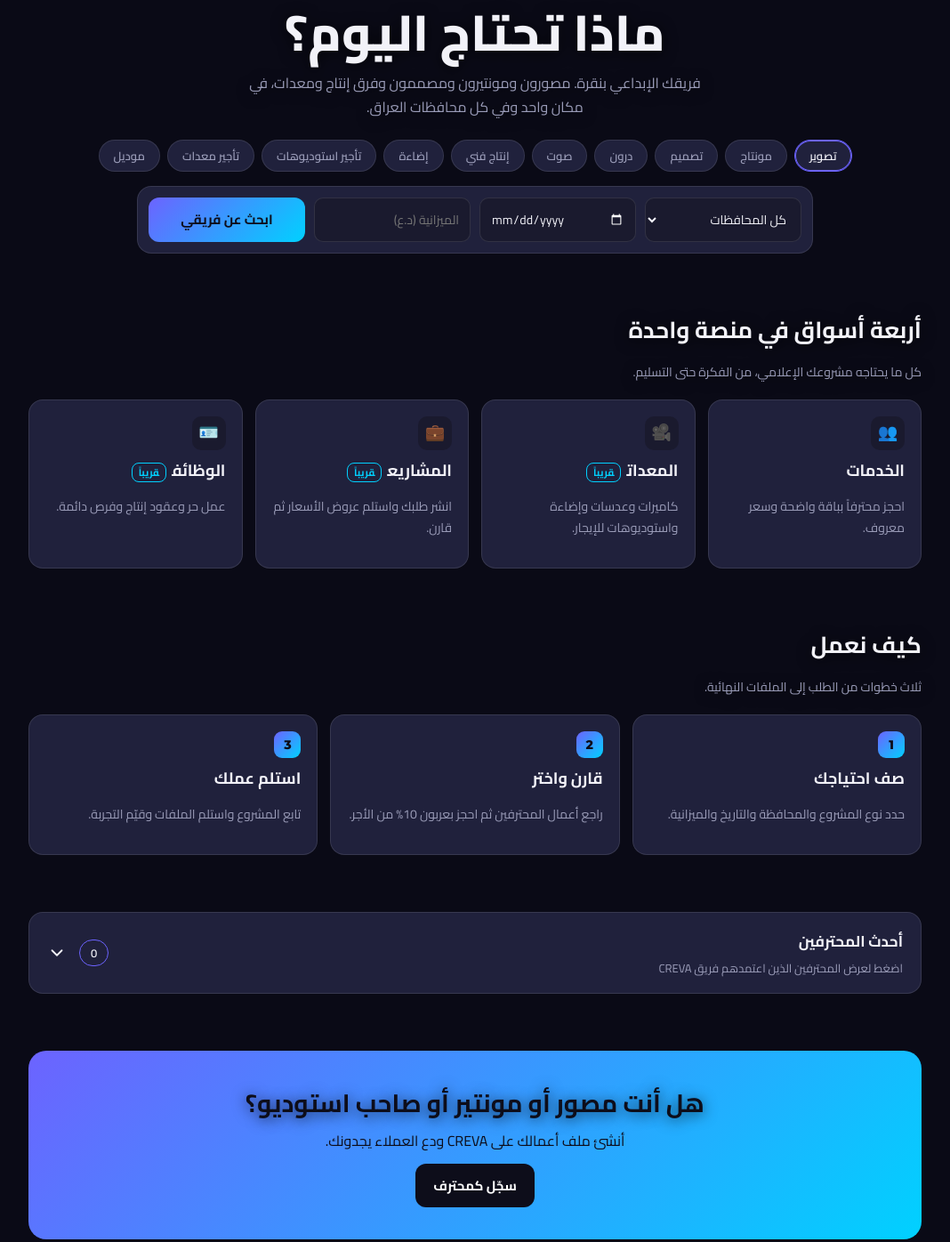
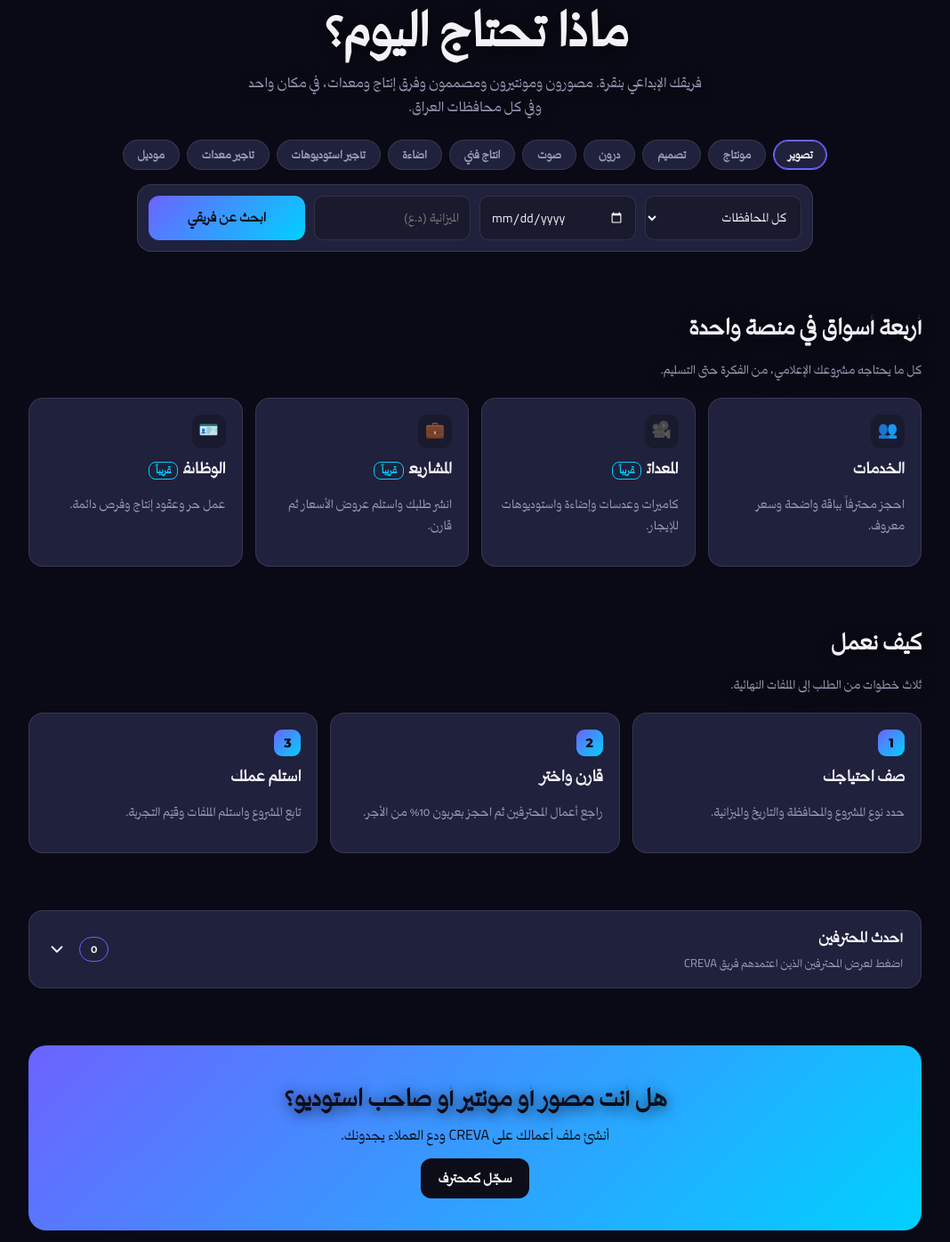
Before and after one commit to kutayba2017-dot/kutaybaali, a plain HTML site: page index.html in a window 1280 px wide. Shown: the part 853-2249 px from the top of the page at 89% size, without its empty margins (106-1174 px from the left). Drawn offline with nearby package versions, Linux system fonts and the light colour scheme; no server answers.

Commit message:
Use Najwa Arabic font for Arabic text (site and admin) (#6)
Claude-Session: https://claude.ai/code/session_017XksRYiGZ6i5jdba4uLCCi

Co-authored-by: Claude <noreply@anthropic.com>

```diff
--- a/index.html
+++ b/index.html
@@ -17,13 +17,15 @@
 <meta property="og:url" content="https://crevaiq.com/"><meta property="og:image" content="https://crevaiq.com/og-image.jpg"><meta property="og:image:type" content="image/jpeg"><meta property="og:image:width" content="1200"><meta property="og:image:height" content="630">
 <meta name="twitter:card" content="summary_large_image">
 <link href="https://fonts.googleapis.com/css2?family=Cairo:wght@400;600;700;800&family=Montserrat:wght@600;800&display=swap" rel="stylesheet">
+<link rel="preload" href="fonts/Najwa_Arabic_Regular.woff2" as="font" type="font/woff2" crossorigin>
 <style>
+@font-face{font-family:Najwa;src:url(fonts/Najwa_Arabic_Regular.woff2) format('woff2');font-weight:400;font-style:normal;font-display:swap}
 :root{color-scheme:dark;box-sizing:border-box;padding-top:env(safe-area-inset-top,0px);padding-bottom:env(safe-area-inset-bottom,0px);
 --bg:#13131f;--card:#20213c;--tx:#f2f2f8;--mu:#9a9cb8;--bd:rgba(255,255,255,.1);--in:#1A1A2E;--p:#6C63FF;--c:#00D1FF;--ok:#2ED47A;--g:linear-gradient(135deg,#6C63FF,#00D1FF)}
 html{scroll-padding-top:env(safe-area-inset-top,0px)}
 :root[data-theme="light"]{--bg:#f4f5fb;--card:#fff;--tx:#1A1A2E;--mu:#5b5e80;--bd:rgba(26,26,46,.14);--in:#eceefa}
 *,*::before,*::after{box-sizing:inherit}
-html{background:#0a0a16}body{margin:0;background:transparent;overflow-x:clip;color:var(--tx);font-family:Cairo,Tahoma,"Segoe UI",sans-serif;line-height:1.7}
+html{background:#0a0a16}body{margin:0;background:transparent;overflow-x:clip;color:var(--tx);font-family:Najwa,Cairo,Tahoma,"Segoe UI",sans-serif;line-height:1.7}
 a{color:inherit;text-decoration:none}
 .w{max-width:1040px;margin:auto;padding:0 18px}
 header{position:sticky;top:env(safe-area-inset-top,0px);z-index:5;background:var(--bg);border-bottom:1px solid var(--bd)}
@@ -32,7 +34,7 @@ header .w{display:flex;align-items:center;gap:18px;height:74px}
 .lg{width:34px;height:34px;border-radius:10px;background:var(--g);transform:rotate(-6deg);display:grid;place-items:center;color:#0d0d1a;font:800 18px Montserrat,sans-serif;letter-spacing:0}
 nav{display:flex;gap:16px;margin-inline-start:auto;color:var(--mu);font-size:14px}
 nav a:hover{color:var(--tx)}
-.btn{display:inline-block;border:0;border-radius:12px;padding:10px 20px;background:var(--g);color:#0d0d1a;font:700 15px Cairo,sans-serif;cursor:pointer}
+.btn{display:inline-block;border:0;border-radius:12px;padding:10px 20px;background:var(--g);color:#0d0d1a;font:700 15px Najwa,Cairo,sans-serif;cursor:pointer}
 .btn.o{background:var(--card);color:var(--tx);border:1px solid var(--bd)}
 :focus-visible{outline:2px solid var(--c);outline-offset:2px}
 h1{font-size:clamp(32px,7vw,56px);line-height:1.2;margin:56px 0 10px;text-align:center;font-weight:800}
@@ -40,11 +42,11 @@ h2{font-size:26px;margin:0 0 4px;font-weight:700}
 .mu{color:var(--mu);font-size:14px}
 .sub{text-align:center;color:var(--mu);max-width:520px;margin:0 auto 22px}
 .chips{display:flex;flex-wrap:wrap;gap:8px;justify-content:center;margin-bottom:16px}
-.chip{border:1px solid var(--bd);background:var(--card);color:var(--mu);border-radius:20px;padding:5px 16px;font:600 13px Cairo,sans-serif;cursor:pointer}
+.chip{border:1px solid var(--bd);background:var(--card);color:var(--mu);border-radius:20px;padding:5px 16px;font:600 13px Najwa,Cairo,sans-serif;cursor:pointer}
 .chip.on{color:var(--tx);border-color:var(--p);box-shadow:0 0 0 1px var(--p) inset}
 .bar{display:flex;flex-wrap:wrap;gap:10px;background:var(--card);border:1px solid var(--bd);border-radius:16px;padding:12px;max-width:760px;margin:auto}
 .bar>*{flex:1 1 130px}
-input,select,textarea{width:100%;background:var(--in);color:var(--tx);border:1px solid var(--bd);border-radius:10px;padding:10px 12px;font:400 14px Cairo,sans-serif}
+input,select,textarea{width:100%;background:var(--in);color:var(--tx);border:1px solid var(--bd);border-radius:10px;padding:10px 12px;font:400 14px Najwa,Cairo,sans-serif}
 textarea{min-height:90px;resize:vertical}
 label{display:block;font-size:13px;color:var(--mu);margin:12px 0 4px}
 section{margin:64px 0}
@@ -79,12 +81,12 @@ body::before{content:"";position:fixed;inset:0;z-index:-1;background:linear-grad
 #intro .cta{background:none;border-radius:0;position:relative;z-index:2;display:flex;flex-direction:column;align-items:center;gap:16px;padding:0 20px max(26px,env(safe-area-inset-bottom,0px))}
 #intro .row{display:flex;gap:12px;flex-wrap:wrap;justify-content:center}
 #intro .big{padding:13px 34px;font-size:18px}
-#intro .cue{background:none;border:0;color:var(--mu);cursor:pointer;display:flex;flex-direction:column;align-items:center;gap:2px;font:600 13px Cairo,sans-serif}
+#intro .cue{background:none;border:0;color:var(--mu);cursor:pointer;display:flex;flex-direction:column;align-items:center;gap:2px;font:600 13px Najwa,Cairo,sans-serif}
 #intro .cue svg{width:22px;height:22px}
 @media(prefers-reduced-motion:no-preference){#intro .cv{animation:kb 16s ease-out both}@keyframes kb{from{transform:scale(1.07)}to{transform:scale(1)}}#intro .cue svg{animation:bob 1.8s ease-in-out infinite}@keyframes bob{50%{transform:translateY(6px)}}#intro .cta{animation:up .9s .3s both}@keyframes up{from{opacity:0;transform:translateY(14px)}}}
 @media(max-aspect-ratio:1/1){#intro{justify-content:center;gap:34px;background:transparent}#intro .cv{position:relative;inset:auto;height:auto;aspect-ratio:16/9;object-fit:contain;-webkit-mask-image:linear-gradient(transparent,#000 14%,#000 86%,transparent);mask-image:linear-gradient(transparent,#000 14%,#000 86%,transparent)}#intro::after{display:none}#intro .cta{padding-bottom:20px}}
-.acc{width:100%;display:flex;align-items:center;gap:14px;background:var(--card);border:1px solid var(--bd);border-radius:16px;padding:16px 20px;color:var(--tx);cursor:pointer;font:600 17px Cairo,sans-serif;text-align:start}
-.acc small{display:block;color:var(--mu);font:400 13px Cairo,sans-serif;margin-top:2px}
+.acc{width:100%;display:flex;align-items:center;gap:14px;background:var(--card);border:1px solid var(--bd);border-radius:16px;padding:16px 20px;color:var(--tx);cursor:pointer;font:600 17px Najwa,Cairo,sans-serif;text-align:start}
+.acc small{display:block;color:var(--mu);font:400 13px Najwa,Cairo,sans-serif;margin-top:2px}
 .acc .cnt{margin-inline-start:auto;border:1px solid var(--p);border-radius:20px;padding:2px 12px;font-size:13px}
 .acc svg{width:22px;height:22px;flex:none;transition:transform .25s}.acc[aria-expanded=true] svg{transform:rotate(180deg)}.acc:hover{border-color:var(--p)}
 .lp{margin-top:16px}.lp[hidden]{display:none}.chips.sub2{margin-top:-6px}
```
Also changed, not shown: admin.html (+4 -2 lines), fonts/Najwa_Arabic_Regular.woff2 (added).
